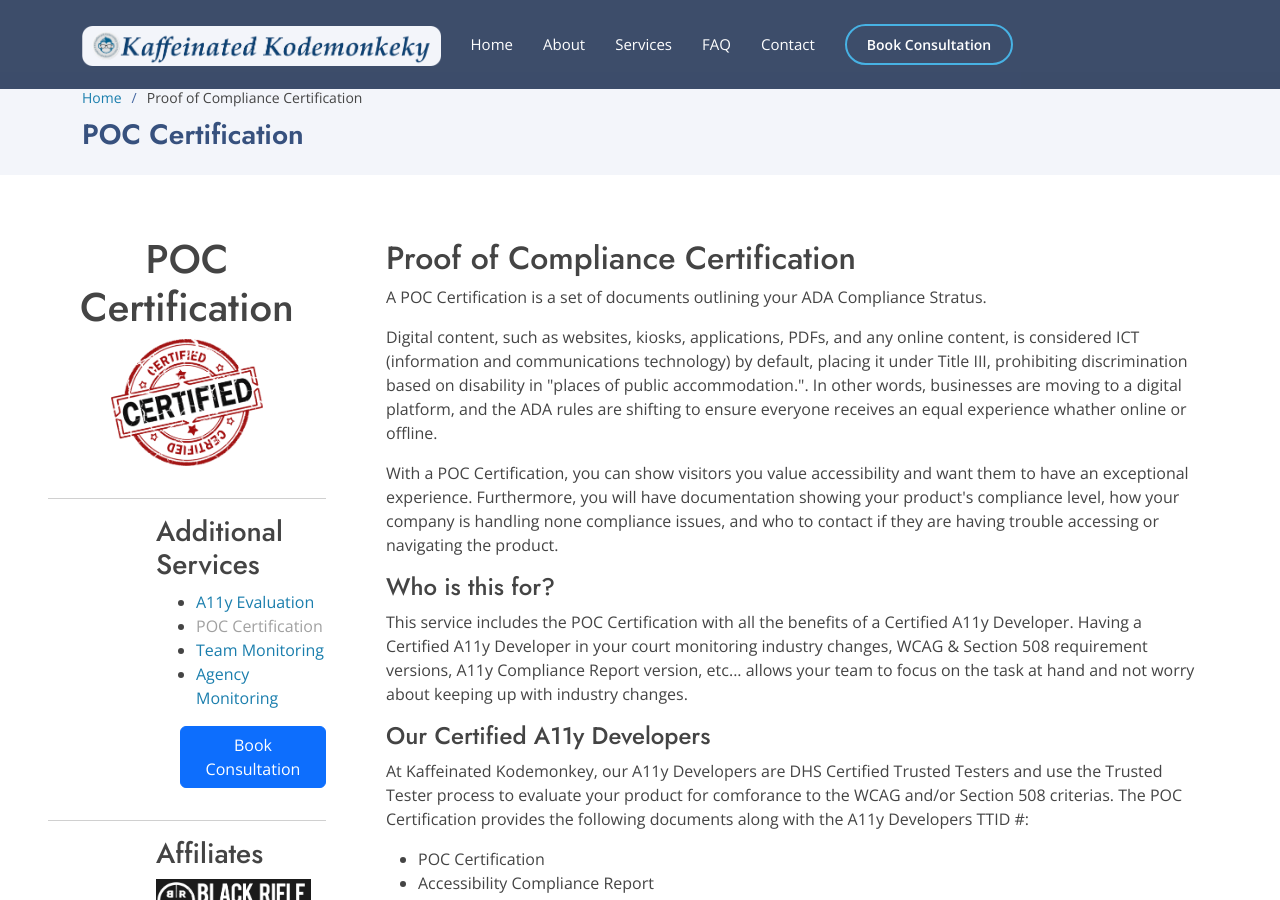
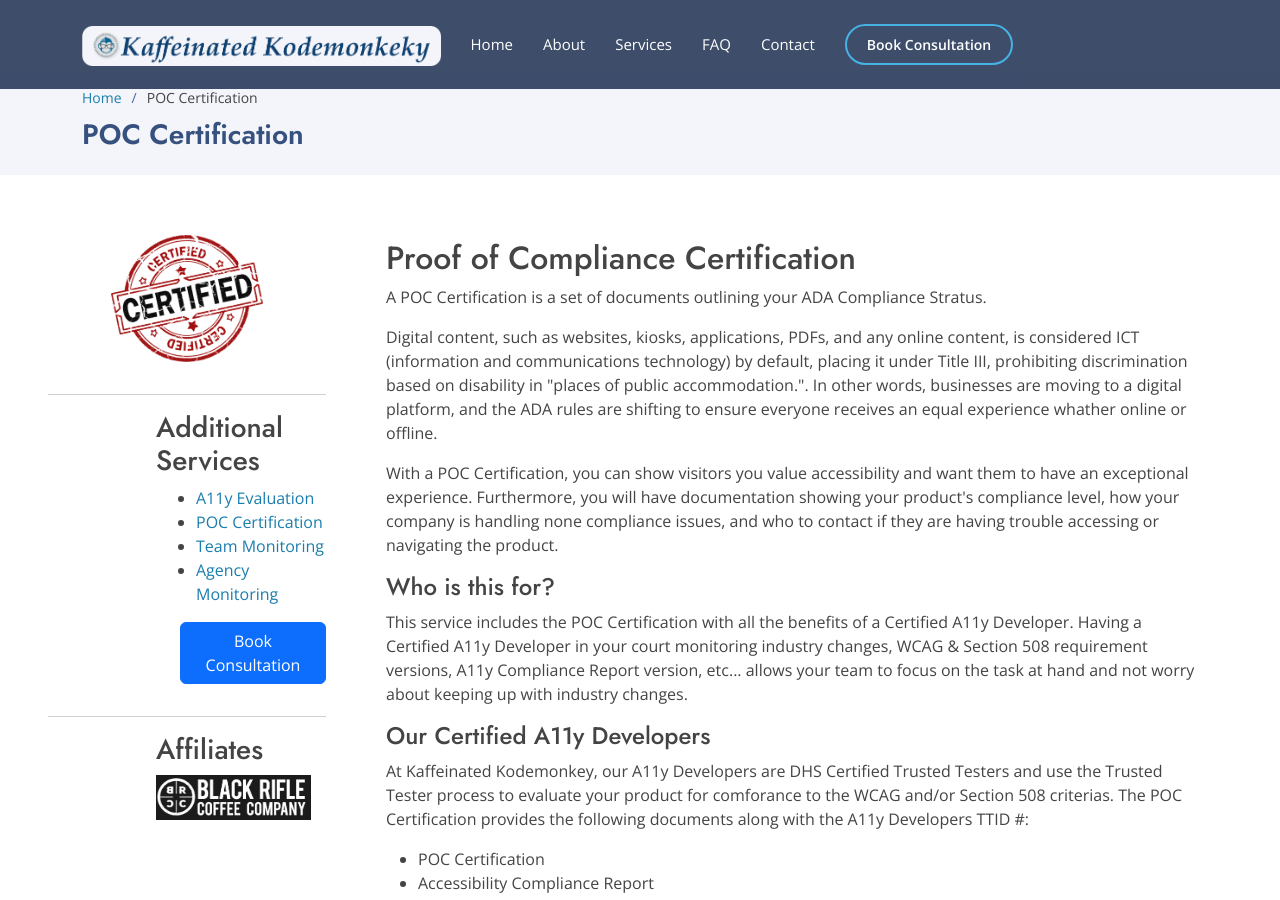
Before and after one commit to Kaffeianted-Kodemonkey/Staging, a Jekyll site: the page built from POC-Certification.html, in a window 1280 px wide and 900 px high. Built offline with Jekyll 4.4.1, drawn with Linux system fonts in a browser that asks for light colours; comment, search, counter and statistics services are not loaded.

Commit message:
fix page title

```diff
--- a/Agency-Monitoring.html
+++ b/Agency-Monitoring.html
@@ -1,7 +1,7 @@
 ---
 layout: inner-pages
 title: Agency Monitoring
-subtitle: A11y for agenies or in-house dev teams
+subtitle: Great for Agenies and Heigher Education
 caption: Helping Building ADA compliant products.<br>Have a question about what package you need?
 category: Services
 ---
--- a/POC-Certification.html
+++ b/POC-Certification.html
@@ -1,7 +1,7 @@
 ---
 layout: inner-pages
-title: Proof of Compliance Certification
-subtitle: POC Certification
+title: POC Certification
+subtitle: Proof of Compliance Certification
 caption: Talk to an A11y Developer <br> and start monitoring accessibility today.
 category: Services
 redirect_from:
--- a/Team-Monitoring.html
+++ b/Team-Monitoring.html
@@ -1,7 +1,7 @@
 ---
 layout: inner-pages
 title: Team Monitoring
-subtitle: A11y for in-house dev teams
+subtitle: Great for In-house Dev Teams
 caption: Building ADA Compliance products.<br>Have a question about what package you need?
 category: Services
 ---
--- a/_includes/sidebar-left.html
+++ b/_includes/sidebar-left.html
@@ -1,10 +1,9 @@
 <aside>
   <div class="row text-center">
     <div class="col">
-      <h1>{{ page.subtitle %}}</h1>
       <figure>
         {% if page.title == "About" %}
-          <img src="{{site.url}}/assets/img/KKM-Logo.png" alt="Kaffeinated Kodemonkey" width="50%" />
+          <img src="{{site.url}}/assets/img/KKM-Logo.png" alt="Kaffeinated Kodemonkey" width="50%" class="mb-3"/>
           <figcaption>
             <h3>Owner | A11y Dev</h3>
             <p><strong>Trusted Tester ID: TT-2311-03604</strong>
--- a/_layouts/inner-pages.html
+++ b/_layouts/inner-pages.html
@@ -16,7 +16,7 @@
           <li><a href="index.html">Home</a></li>
           <li>{{ page.title }}</li>
         </ol>
-        <h2>{{ page.subtitle }}</h2>
+        <h2>{{ page.title }}</h2>
 
       </div>
     </section><!-- End Breadcrumbs -->
@@ -27,7 +27,7 @@
           {% include sidebar-left.html %}
         </div>
         <div class="col-9 mt-1 ps-5 pe-5">
-          <h2>{{ page.title }}</h2>
+          <h2>{{ page.subtitle }}</h2>
           {{ content }}
 
           <hr>
```
Also changed, not shown: 15 other files.
